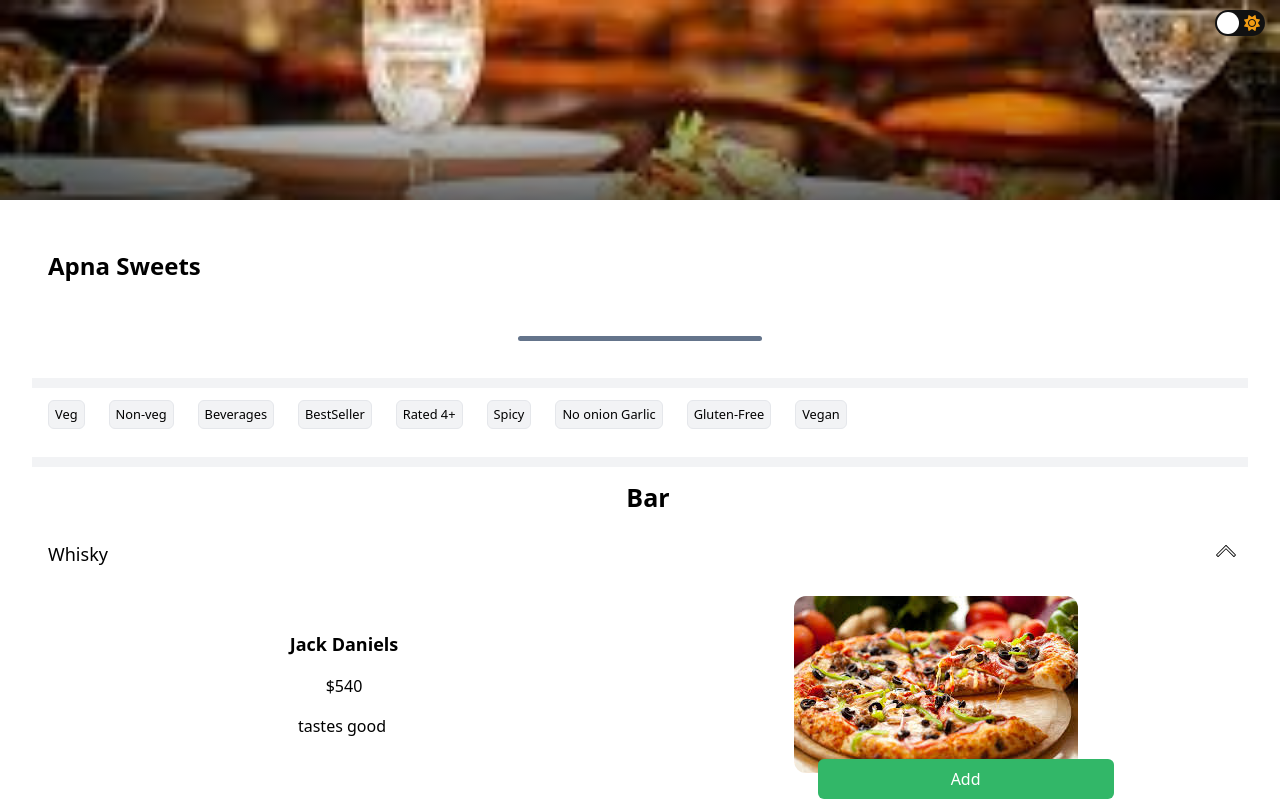
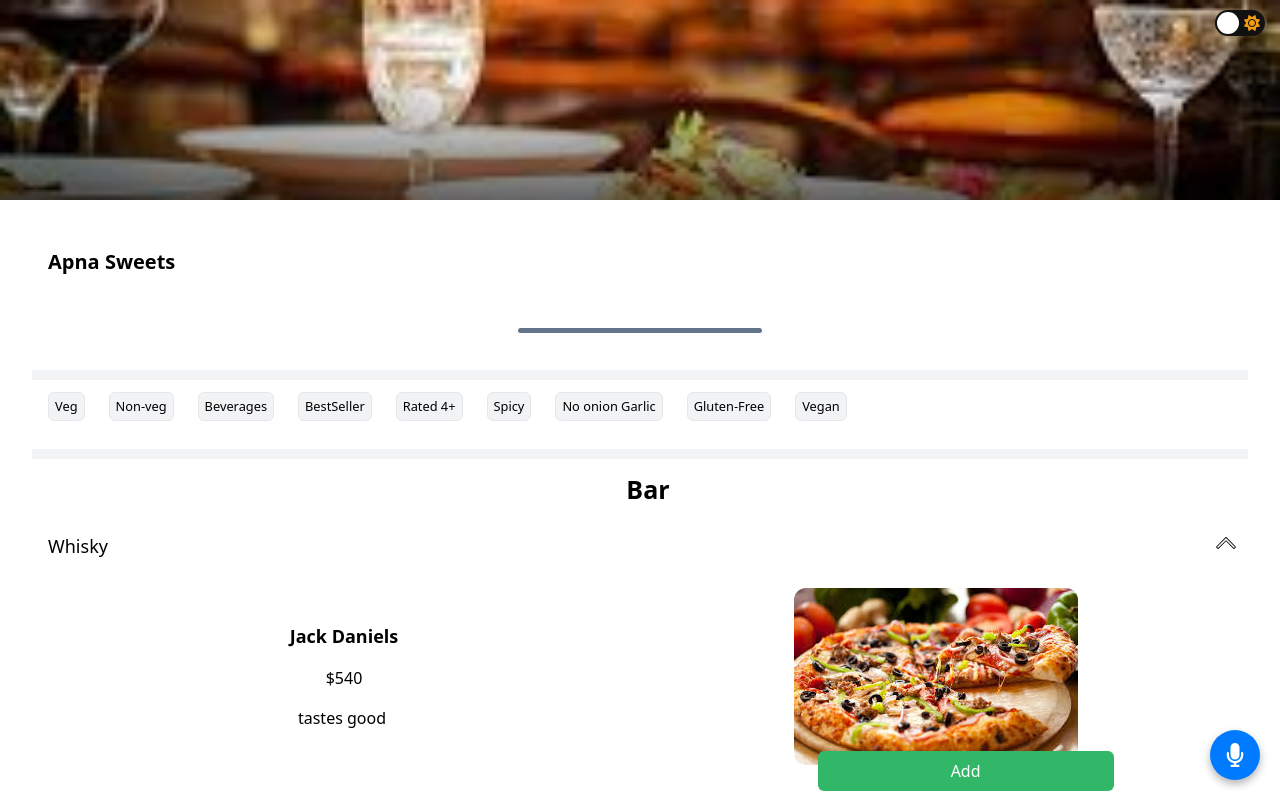
Before and after one commit to jayant07-yb/resturants.fana, a React (Vite) app: page /menu in a window 1280 px wide. Shown: the top 801 px of the page. Built offline with nearby package versions, Linux system fonts and the light colour scheme.

Commit message:
Added basic voiceSearchSupport

```diff
--- a/package.json
+++ b/package.json
@@ -10,6 +10,8 @@
     "preview": "vite preview"
   },
   "dependencies": {
+    "@fortawesome/free-solid-svg-icons": "^6.6.0",
+    "@fortawesome/react-fontawesome": "^0.2.2",
     "@react-spring/parallax": "^9.7.5",
     "@react-spring/web": "^9.7.5",
     "framer-motion": "^11.11.11",
--- a/src/App.jsx
+++ b/src/App.jsx
@@ -1,11 +1,12 @@
 import { Fragment, useEffect, useState } from "react";
 import { Route, Routes } from "react-router-dom";
-import { ThemeProvider } from "./context/theme"; // Ensure this is set up correctly
-import LandingPage from "./components/LandingPage"; // Adjust the path if necessary
+import { ThemeProvider } from "./context/theme";
+import LandingPage from "./components/LandingPage";
 import "./App.css";
 import Menu from "./components/Menu/Menu";
 import { ModalProvider } from "./context/Modal";
 import ModalComp from "./components/Modal/Modal";
+import SearchModal from "./components/SearchModal/SearchModal"; // New Import for the Search Modal
 
 function App() {
   const [themeMode, setThemeMode] = useState("light");
@@ -13,14 +14,10 @@ function App() {
     isOpen: false,
     foodData: null,
   });
+  const [isSearchModalOpen, setIsSearchModalOpen] = useState(false); // State for search modal
 
-  const darkTheme = () => {
-    setThemeMode("dark");
-  };
-
-  const lightTheme = () => {
-    setThemeMode("light");
-  };
+  const darkTheme = () => setThemeMode("dark");
+  const lightTheme = () => setThemeMode("light");
 
   useEffect(() => {
     document.querySelector("html").classList.remove("light", "dark");
@@ -28,17 +25,21 @@ function App() {
   }, [themeMode]);
 
   const toggleModal = (foodData = null) => {
-    console.log("Opening Modal", foodData);
     setModalDetails({ isOpen: !modalDetails.isOpen, foodData });
   };
 
+  const toggleSearchModal = () => {
+    setIsSearchModalOpen(!isSearchModalOpen); // Toggle search modal state
+  };
+
   return (
-    <ModalProvider value={{ toggleModal , modalDetails }}>
+    <ModalProvider value={{ toggleModal, modalDetails }}>
       <ThemeProvider value={{ themeMode, darkTheme, lightTheme }}>
-        {modalDetails.isOpen ? <ModalComp /> : <></>}
+        {modalDetails.isOpen && <ModalComp />}
+        {isSearchModalOpen && <SearchModal onClose={toggleSearchModal} />}
         <Routes>
-          <Route path="/" element={<LandingPage />} />{" "}
-          <Route path="/menu" element={<Menu />} />{" "}
+          <Route path="/" element={<LandingPage />} />
+          <Route path="/menu" element={<Menu onMicClick={toggleSearchModal} />} /> {/* Pass toggleSearchModal to Menu */}
         </Routes>
       </ThemeProvider>
     </ModalProvider>
--- a/src/components/Menu/Menu.jsx
+++ b/src/components/Menu/Menu.jsx
@@ -1,13 +1,25 @@
-import { Fragment } from "react";
+import { Fragment, useState } from "react";
 import ThemeBtn from "../Buttons/ThemeBtn";
-import star from "../../assets/star.svg";
+import { FontAwesomeIcon } from "@fortawesome/react-fontawesome";
+import { faMicrophone } from "@fortawesome/free-solid-svg-icons";
 import "./Menu.css";
 import hotelData from "../../json/foodData.json";
 import Subsection from "./Subsections";
 import restaurant from "../../assets/restaurant.jpeg";
-import OrderModal from "./OrderModal";
+import SearchModal from "../SearchModal/SearchModal";
 
 const Menu = () => {
+  const [isSearchModalOpen, setIsSearchModalOpen] = useState(false);
+  const [searchResults, setSearchResults] = useState({ transcript: "", matchedKeywords: [] });
+
+  const toggleSearchModal = () => {
+    setIsSearchModalOpen(!isSearchModalOpen);
+  };
+
+  const handleTranscriptComplete = ({ transcript, matchedKeywords }) => {
+    setSearchResults({ transcript, matchedKeywords });
+  };
+
   return (
     <Fragment>
       <div className="menu-container min-h-screen w-full relative dark:bg-primary-bg-dark dark:text-white">
@@ -22,7 +34,6 @@ const Menu = () => {
             zIndex: "-1",
           }}
         >
-          {/* Black Gradient Overlay at the Bottom of the Image */}
           <div
             style={{
               position: "absolute",
@@ -33,8 +44,6 @@ const Menu = () => {
               background: "linear-gradient(to top, rgba(0, 0, 0, 0.6), transparent 60%)",
             }}
           ></div>
-
-          {/* Theme Button at Top Right */}
           <div
             style={{
               position: "absolute",
@@ -46,29 +55,32 @@ const Menu = () => {
           </div>
         </div>
 
-        {/* Main Content, including Apna Sweets Text */}
         <div
           className="w-full bg-white dark:bg-primary-bg-dark overflow-y-auto"
           style={{
-            marginTop: "25vh", // Start content just below the fixed image
+            marginTop: "25vh",
             borderTopLeftRadius: "10px",
             borderTopRightRadius: "10px",
             paddingBottom: "20px",
           }}
         >
-          {/* Apna Sweets Title */}
           <div
-            className="px-4 py-4"
+            className="px-4 py-4 text-left font-bold text-xl"
             style={{
-              textAlign: "left",
-              fontWeight: "bold",
-              fontSize: "24px",
-              color: "black", // Default color
-              color: "var(--text-color)", // Use CSS variable for theme
+              color: "var(--text-color)",
             }}
           >
             Apna Sweets
           </div>
+
+          {/* Display Search Results and Matched Keywords */}
+          {searchResults.transcript && (
+            <div className="px-4 py-4">
+              <h2 className="text-lg font-bold">Search Results:</h2>
+              <p><strong>Transcript:</strong> {searchResults.transcript}</p>
+              <p><strong>Matched Keywords:</strong> {searchResults.matchedKeywords.join(", ") || "None"}</p>
+            </div>
+          )}
 
           <div
             className="marker-top bg-slate-500"
@@ -117,6 +129,38 @@ const Menu = () => {
             </div>
           ))}
         </div>
+
+        <button
+          className="floating-mic-btn"
+          onClick={toggleSearchModal}
+          style={{
+            position: "fixed",
+            bottom: "20px",
+            right: "20px",
+            backgroundColor: "#007bff",
+            color: "white",
+            border: "none",
+            borderRadius: "50%",
+            width: "50px",
+            height: "50px",
+            display: "flex",
+            justifyContent: "center",
+            alignItems: "center",
+            fontSize: "1.5rem",
+            boxShadow: "0 4px 8px rgba(0, 0, 0, 0.3)",
+            cursor: "pointer",
+            zIndex: "10",
+          }}
+        >
+          <FontAwesomeIcon icon={faMicrophone} />
+        </button>
+
+        {isSearchModalOpen && (
+          <SearchModal
+            onClose={toggleSearchModal}
+            onTranscriptComplete={handleTranscriptComplete}
+          />
+        )}
       </div>
     </Fragment>
   );
--- a/src/components/Menu/menu.css
+++ b/src/components/Menu/menu.css
@@ -5,3 +5,26 @@
     -ms-overflow-style: none; /* IE and Edge */
     scrollbar-width: none; /* Firefox */
   }
+
+  .menu-container {
+    position: relative;
+    min-height: 100vh;
+  }
+
+  .floating-mic-btn {
+    position: fixed;
+    bottom: 20px;
+    right: 20px;
+    background-color: #007bff;
+    color: white;
+    border: none;
+    border-radius: 50%;
+    width: 50px;
+    height: 50px;
+    display: flex;
+    justify-content: center;
+    align-items: center;
+    font-size: 1.5rem;
+    box-shadow: 0 4px 8px rgba(0, 0, 0, 0.3);
+    cursor: pointer;
+  }
--- /dev/null
+++ b/src/components/SearchModal/SearchModal.css
@@ -0,0 +1,58 @@
+.search-modal {
+    position: fixed;
+    top: 0;
+    left: 0;
+    width: 100vw;
+    height: 100vh;
+    background: rgba(255, 255, 255, 0.9); /* Semi-transparent white */
+    display: flex;
+    justify-content: center;
+    align-items: center;
+    z-index: 1000; /* Ensure it's above other elements */
+  }
+
+  .search-modal-content {
+    position: relative;
+    width: 80%;
+    max-width: 600px;
+    background: white;
+    padding: 20px;
+    border-radius: 8px;
+    display: flex;
+    flex-direction: column;
+    align-items: center;
+  }
+
+  textarea {
+    width: 100%;
+    height: 50vh;
+    font-size: 1.2rem;
+    padding: 10px;
+    margin-bottom: 20px;
+  }
+
+  .close-btn {
+    position: absolute;
+    bottom: 20px;
+    font-size: 1.5rem;
+    color: #333;
+    background: none;
+    border: none;
+    cursor: pointer;
+  }
+
+  .glow {
+    animation: glow 1s infinite;
+  }
+
+  @keyframes glow {
+    0% {
+      box-shadow: 0 0 5px rgba(255, 255, 255, 0.6);
+    }
+    50% {
+      box-shadow: 0 0 10px rgba(255, 255, 255, 1);
+    }
+    100% {
+      box-shadow: 0 0 5px rgba(255, 255, 255, 0.6);
+    }
+  }
--- /dev/null
+++ b/src/components/SearchModal/SearchModal.jsx
@@ -0,0 +1,127 @@
+import React, { useState, useEffect } from "react";
+import "./SearchModal.css";
+import { FontAwesomeIcon } from "@fortawesome/react-fontawesome";
+import { faTimes } from "@fortawesome/free-solid-svg-icons";
+
+const SearchModal = ({ onClose, onTranscriptComplete }) => {
+  const [transcript, setTranscript] = useState("");
+  const [isListening, setIsListening] = useState(true);
+  const [listeningTimeExceeded, setListeningTimeExceeded] = useState(false);
+  const keywords = ["and", "spicy", "not spicy", "not", "mexican", "italian", "cuisine", "french fries", "pasta"];
+  const similarityThreshold = 0.5;
+  let inactivityTimeout;
+
+  useEffect(() => {
+    if (!("webkitSpeechRecognition" in window)) {
+      alert("Your browser does not support Speech Recognition");
+      return;
+    }
+
+    const recognition = new window.webkitSpeechRecognition();
+    recognition.lang = "en-US";
+    recognition.interimResults = true; // Enable interim results for real-time typing
+    recognition.continuous = true; // Keep listening even with brief pauses
+
+    // Start recognition and set listening to true
+    recognition.start();
+    setIsListening(true);
+
+    // Minimum 3-second timeout
+    const minListeningTimeout = setTimeout(() => {
+      setListeningTimeExceeded(true);
+    }, 3000);
+
+    // Reset inactivity timer on each result
+    const resetInactivityTimeout = () => {
+      clearTimeout(inactivityTimeout);
+      inactivityTimeout = setTimeout(() => {
+        recognition.stop(); // Stop recognition if no input for 5 seconds
+      }, 5000);
+    };
+
+    // Update transcript in real-time as speech is recognized
+    recognition.onresult = (event) => {
+      let interimTranscript = "";
+      for (let i = event.resultIndex; i < event.results.length; i++) {
+        const result = event.results[i];
+        interimTranscript += result[0].transcript;
+        if (result.isFinal) {
+          const finalTranscript = interimTranscript.toLowerCase();
+          setTranscript(finalTranscript);
+          const matchedKeywords = keywords.filter((keyword) =>
+            finalTranscript.split(" ").some((word) => getSimilarity(word, keyword) >= similarityThreshold)
+          );
+          onTranscriptComplete({ transcript: finalTranscript, matchedKeywords });
+        } else {
+          setTranscript(interimTranscript);
+        }
+      }
+      resetInactivityTimeout(); // Reset the inactivity timer with each result
+    };
+
+    // Handle end of speech recognition
+    recognition.onend = () => {
+      if (listeningTimeExceeded) {
+        setIsListening(false);
+        onClose();
+      }
+    };
+
+    // Handle errors gracefully
+    recognition.onerror = (event) => {
+      console.error("Speech recognition error:", event.error);
+      setIsListening(false);
+      onClose();
+    };
+
+    // Clean up on unmount
+    return () => {
+      clearTimeout(minListeningTimeout);
+      clearTimeout(inactivityTimeout);
+      recognition.stop();
+    };
+  }, [onClose, onTranscriptComplete, listeningTimeExceeded]);
+
+  const getSimilarity = (str1, str2) => {
+    const len1 = str1.length;
+    const len2 = str2.length;
+    const matrix = Array.from({ length: len1 + 1 }, () => Array(len2 + 1).fill(0));
+
+    for (let i = 0; i <= len1; i++) matrix[i][0] = i;
+    for (let j = 0; j <= len2; j++) matrix[0][j] = j;
+
+    for (let i = 1; i <= len1; i++) {
+      for (let j = 1; j <= len2; j++) {
+        if (str1[i - 1] === str2[j - 1]) {
+          matrix[i][j] = matrix[i - 1][j - 1];
+        } else {
+          matrix[i][j] = 1 + Math.min(matrix[i - 1][j], matrix[i][j - 1], matrix[i - 1][j - 1]);
+        }
+      }
+    }
+
+    const levenshteinDistance = matrix[len1][len2];
+    return 1 - levenshteinDistance / Math.max(len1, len2);
+  };
+
+  return (
+    <div className="search-modal">
+      <div className="search-modal-content">
+        <textarea
+          value={transcript}
+          readOnly
+          placeholder="Listening..."
+          disabled
+        />
+        <button
+          className={`close-btn ${isListening ? "glow" : ""}`}
+          onClick={onClose}
+        >
+          <FontAwesomeIcon icon={faTimes} />
+        </button>
+      </div>
+    </div>
+  );
+};
+
+export default SearchModal;
```
Also changed, not shown: 1 other file (tests, documents, lock files or other folders).
